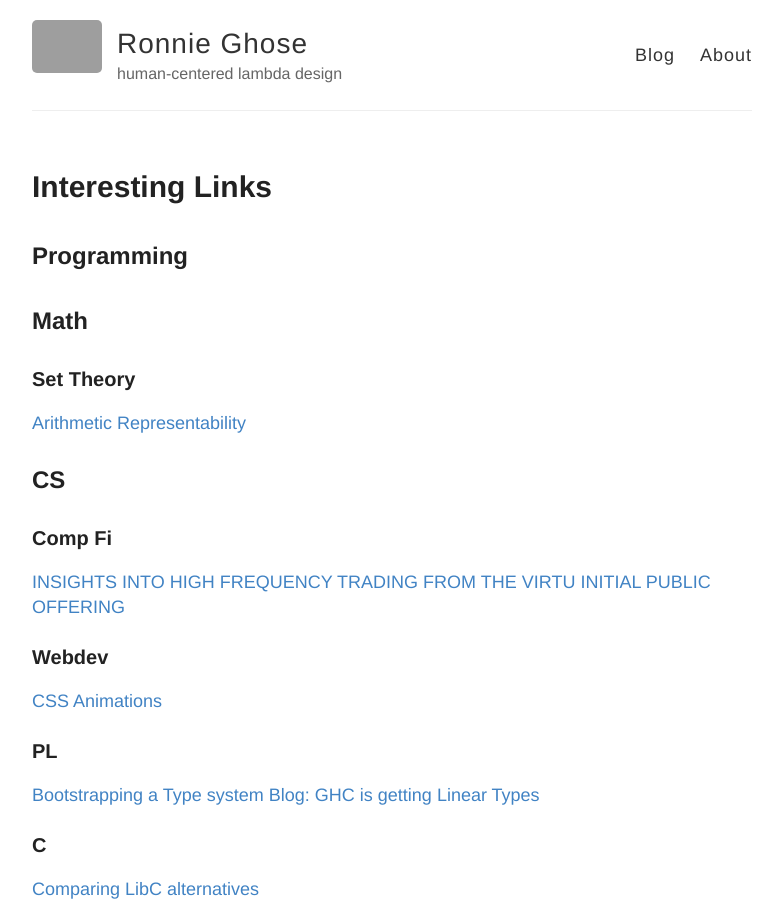
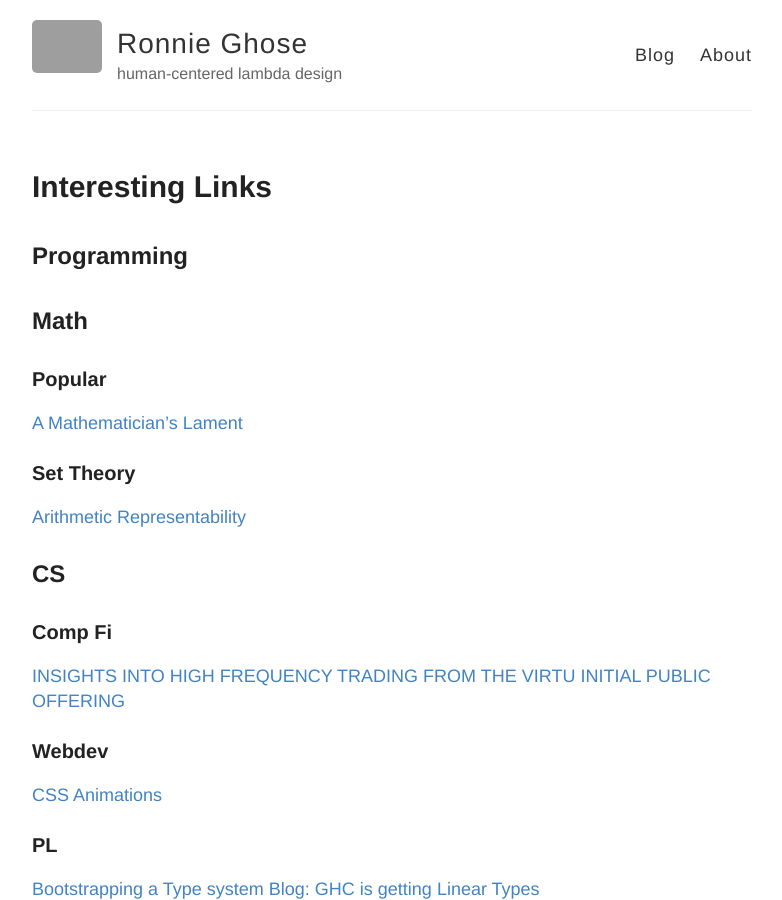
Before and after one commit to RONNCC/ronncc.github, a Jekyll site: the page built from _posts/2016-1-1-InterestingLinks.md, in a window 1280 px wide and 900 px high. Shown: the whole window, without its empty margins (248-1030 px from the left). Built offline with Jekyll 4.4.1, drawn with Linux system fonts in a browser that asks for light colours; comment, search, counter and statistics services are not loaded; grey boxes are pictures that could not be loaded.

Commit message:
Updated 2016-1-1-InterestingLinks.md

```diff
--- a/_posts/2016-1-1-InterestingLinks.md
+++ b/_posts/2016-1-1-InterestingLinks.md
@@ -15,6 +15,9 @@ title: Interesting Links
 ## Programming
 
 ## Math
+
+### Popular
+[A Mathematician's Lament](https://www.maa.org/external_archive/devlin/LockhartsLament.pdf)
 
 ### Set Theory
 [Arithmetic Representability](http://www.cs.cornell.edu/courses/cs4860/2009sp/lec-22.pdf)
```
